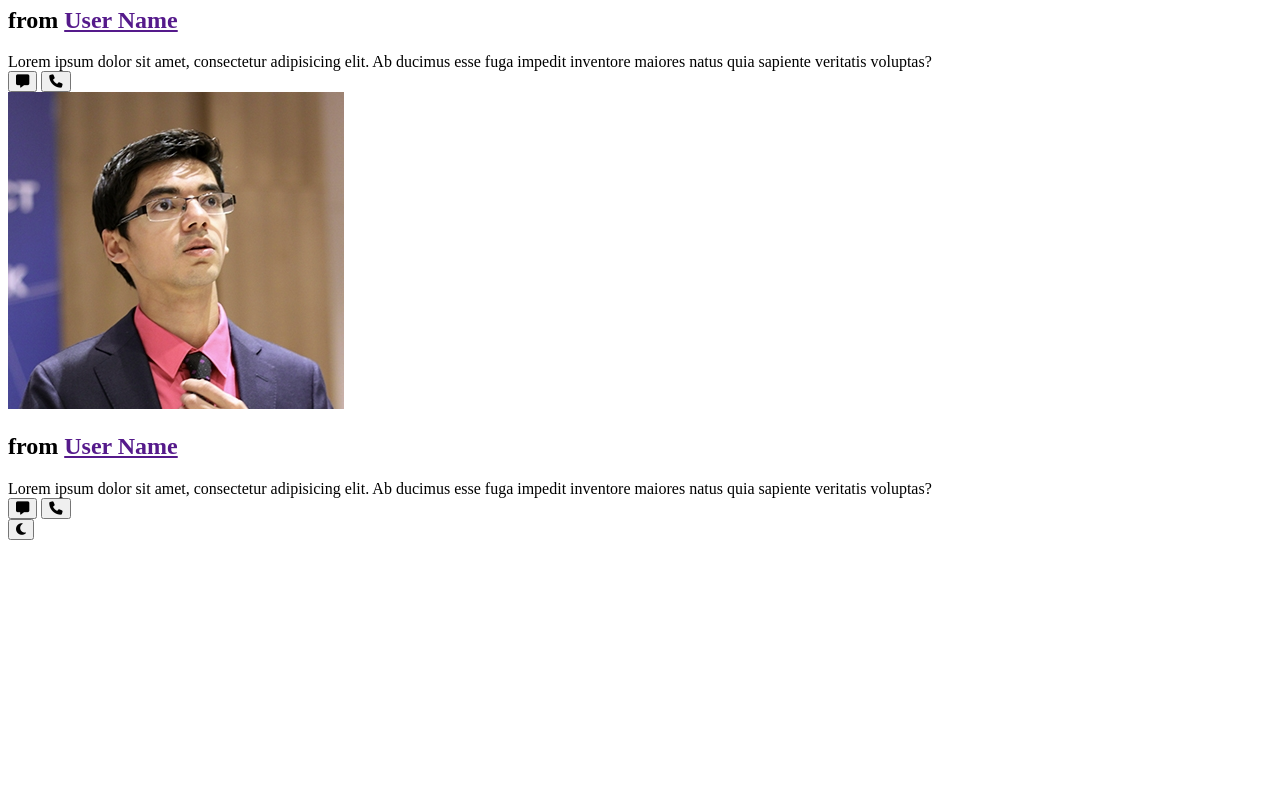
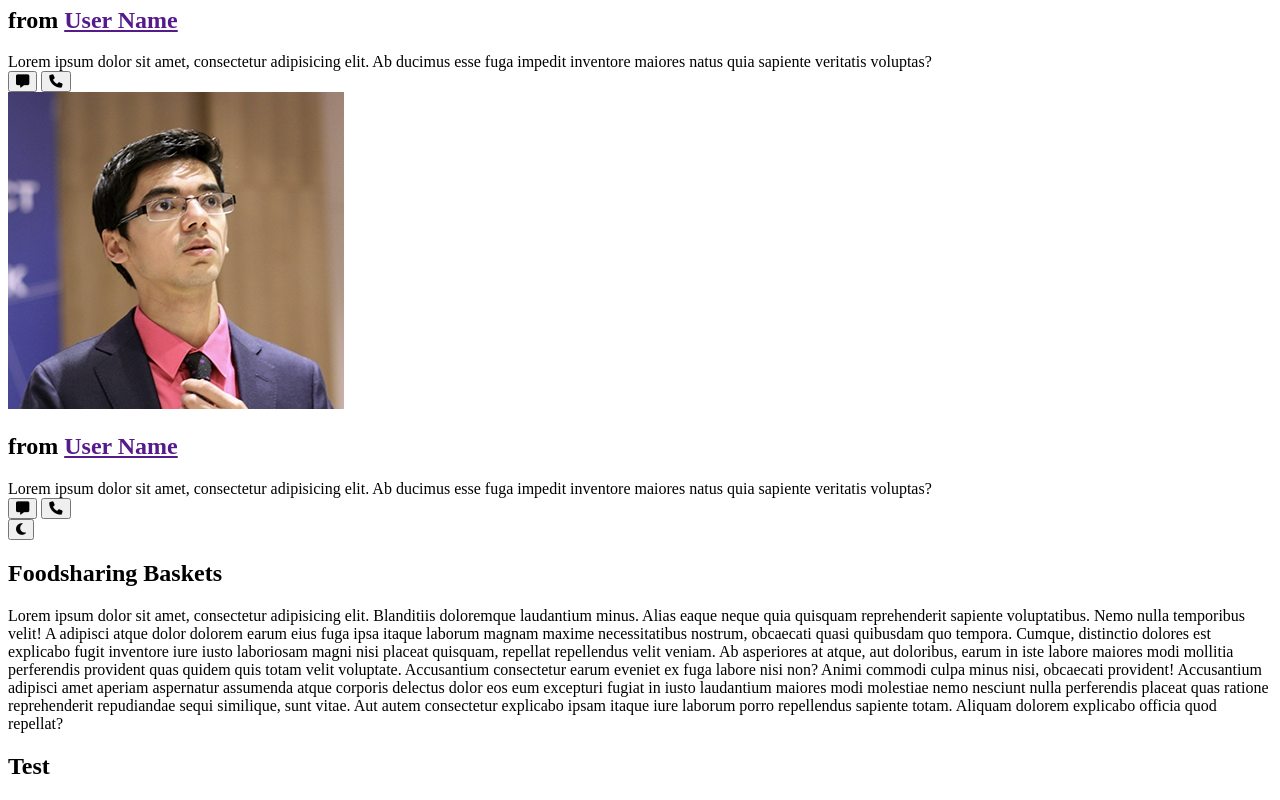
Before and after one commit to Buntelrus/dci-mat, a website with bundled scripts: page index.html in a window 1280 px wide. Shown: the part 1030-1830 px from the top of the page. Before the commit the page ends 1578 px from the top, so only its background shows below. Built offline with nearby package versions, Linux system fonts and the light colour scheme; files whose address does not match are found by name.

Commit message:
navigate between index and map view

```diff
--- a/index.html
+++ b/index.html
@@ -9,6 +9,7 @@
     <script src="dist/main.js"></script>
 </head>
 <body>
+<div class="content">
     <section class="left">
         <h1>Foodsharing Baskets</h1>
         <p>Lorem ipsum dolor sit amet, consectetur adipisicing elit. Blanditiis doloremque laudantium minus. Alias eaque
@@ -99,6 +100,7 @@
             </article>
         </div>
     </main>
+</div>
 <footer>
     <button type="button" class="transparent">
         <i class="fa-solid fa-moon"></i>
--- /dev/null
+++ b/map.html
@@ -0,0 +1,19 @@
+<section class="left">
+    <h1>Foodsharing Baskets</h1>
+    <p>Lorem ipsum dolor sit amet, consectetur adipisicing elit. Blanditiis doloremque laudantium minus. Alias eaque
+        neque quia quisquam reprehenderit sapiente voluptatibus. Nemo nulla temporibus velit! A adipisci atque dolor
+        dolorem earum eius fuga ipsa itaque laborum magnam maxime necessitatibus nostrum, obcaecati quasi quibusdam quo
+        tempora. Cumque, distinctio dolores est explicabo fugit inventore iure iusto laboriosam magni nisi placeat
+        quisquam, repellat repellendus velit veniam. Ab asperiores at atque, aut doloribus, earum in iste labore maiores
+        modi mollitia perferendis provident quas quidem quis totam velit voluptate. Accusantium consectetur earum
+        eveniet ex fuga labore nisi non? Animi commodi culpa minus nisi, obcaecati provident! Accusantium adipisci amet
+        aperiam aspernatur assumenda atque corporis delectus dolor eos eum excepturi fugiat in iusto laudantium maiores
+        modi molestiae nemo nesciunt nulla perferendis placeat quas ratione reprehenderit repudiandae sequi similique,
+        sunt vitae. Aut autem consectetur explicabo ipsam itaque iure laborum porro repellendus sapiente totam. Aliquam
+        dolorem explicabo officia quod repellat?</p>
+</section>
+<main>
+    <h2>
+        Test
+    </h2>
+</main>
--- a/sass/main.sass
+++ b/sass/main.sass
@@ -16,6 +16,16 @@ body
   @include themeable(background-color, background1)
   @include themeable(color, color1)
   display: flex
+  width: 200vw
+  overflow-x: hidden
+  transition: margin-left .5s ease
+
+  &.focus-second-content
+    margin-left: -100vw
+
+.content
+  display: flex
+  width: 100vw
 
   //outline: 2px dotted lime
 
--- a/typescript/main.ts
+++ b/typescript/main.ts
@@ -1,4 +1,16 @@
+const map = loadMap()
+
 window.addEventListener('DOMContentLoaded', () => {
+    map.then(html => {
+        const contentWrapper = document.createElement('div')
+        contentWrapper.classList.add('content')
+        contentWrapper.innerHTML = html
+        //insert before last child (footer)
+        document.body.insertBefore(contentWrapper, document.body.children[document.body.children.length - 1])
+        navigate()
+    })
+
+
     //insert message box
 
     const basketList = document.querySelector('.basket-list')
@@ -77,3 +89,11 @@ function applyTheme(themeName: 'dark' | 'light'): void {
         html.style.setProperty(`--${tkey}`, themes[themeName][tkey])
     }
 }
+
+async function loadMap() {
+    return fetch('map.html').then(response => response.text())
+}
+
+function navigate() {
+    document.body.classList.toggle('focus-second-content')
+}
```
Lines whose indentation alone changed are shown as unchanged.
